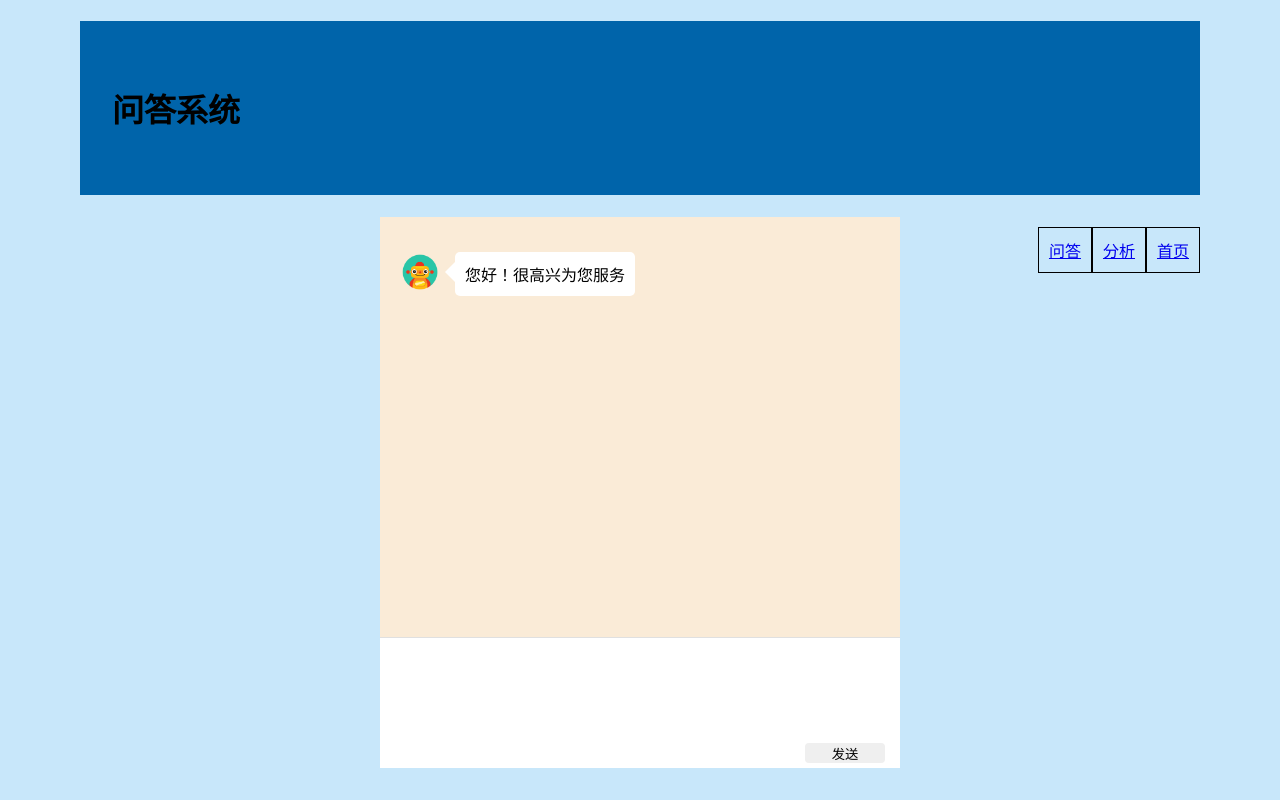
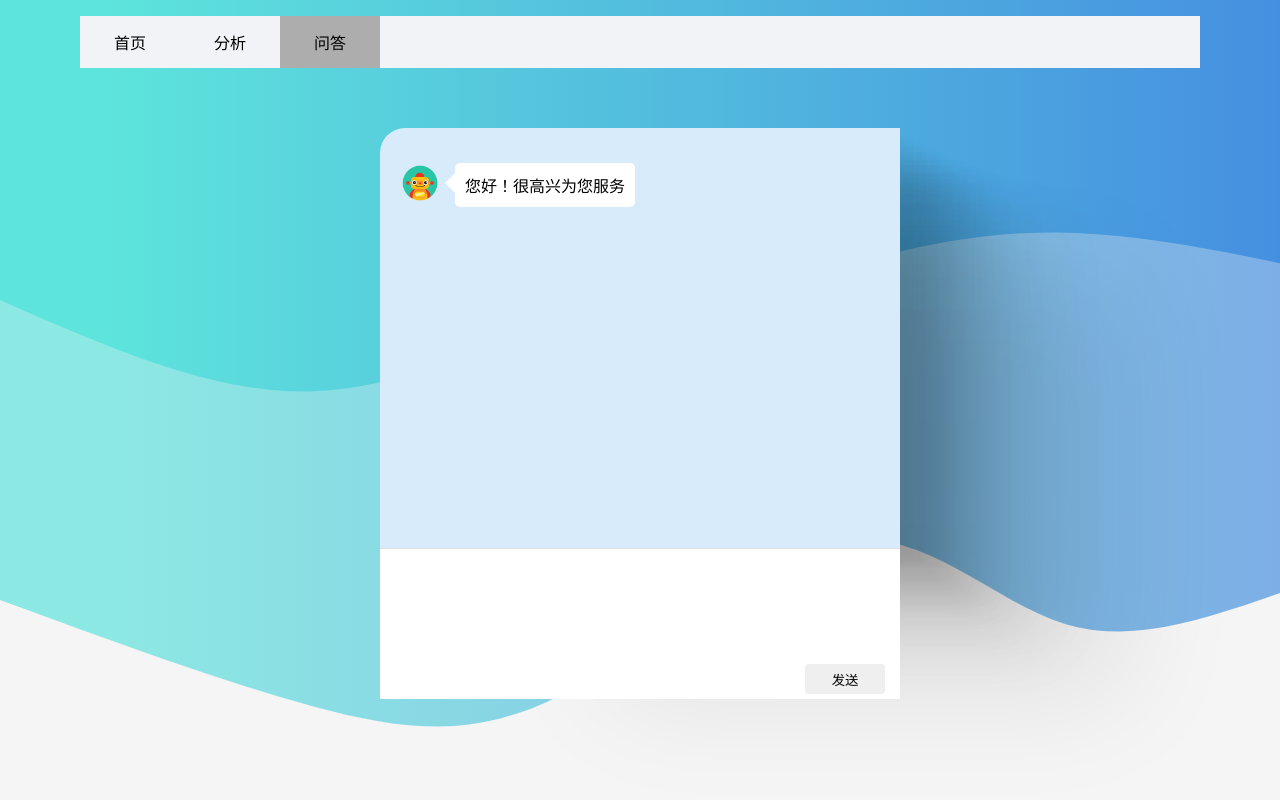
Before and after one commit to lqlqlq12/social_network, a Django app: page /questionAnswer in a window 1280 px wide. Run offline with Django 4.2, Linux system fonts and the light colour scheme.

Commit message:
css change

```diff
--- a/static/css/style.css
+++ b/static/css/style.css
@@ -1,36 +1,66 @@
 body{
-    color: #000;
-    background: rgb(200, 231, 250);
+    color: #000000;
+    background:whitesmoke;
+    background-image: url("../images/svg.png");
+    background-repeat: no-repeat;
     padding: 0 5em;
     margin: 0;
 }
 h1{
     padding: 2em 1em;
-    background: rgb(0, 100, 170);
+    background: rgb(73, 179, 255);
+    color: #fff;
 }
 p{
     margin: 1em 0;
 }
-
+.transbox{
+    margin: 0px;
+    background-color: #fff;
+    border: 1px solid black;
+    opacity: 0.9;
+}
 ul{
     list-style: none;
-    margin: 0px;
+    margin-bottom: 10px;
     padding: 0px;
-    width: auto;
+    overflow: hidden;
+    background-color: #f2f3f7;
 }
-ul li{
-    float: right;
-    margin-top: 10px;
-    padding: 10px;
-    border-style: solid;
-    border: 1px solid;
+li{
+    float: left;
+    width: 100px;
+}
+li a{
+    display: block;
+    text-align: center;
+    padding: 14px 16px;
+    color: #000;
+    text-decoration: none;
+    margin: 0 3px;
+}
+.active{
+    background-color: #adadad;
+    color: white;
+}
+li a:hover:not(.active){
+    background-color: #555;
+    color: white;
+}
+ul.pagination li a{
+    transition: background-color .3s;
+
+}
+th{
+    padding: 25px;
 }
 .question{
     width: 200px;
 }
 .container{
     width: calc(50% - 40px) ;
-    margin: auto
+    padding-top: 50px;
+    margin: auto;
 }
 .content{
     width: calc(100% - 40px);
@@ -38,7 +68,19 @@ ul li{
     padding: 20px;
     overflow-y: scroll;
     flex: 1;
-    background-color: antiquewhite;
+    background-color: rgb(215, 235, 250);
+    box-shadow:
+    12.9px 8.5px 2.6px rgba(0, 0, 0, 0.017),
+    24.6px 16.3px 5.5px rgba(0, 0, 0, 0.024),
+    35.7px 23.6px 8.8px rgba(0, 0, 0, 0.029),
+    46.8px 31px 12.7px rgba(0, 0, 0, 0.033),
+    58.6px 38.8px 17.4px rgba(0, 0, 0, 0.037),
+    72.1px 47.8px 23.6px rgba(0, 0, 0, 0.042),
+    89px 58.9px 32.1px rgba(0, 0, 0, 0.047),
+    112px 74.2px 45px rgba(0, 0, 0, 0.053),
+    147.9px 97.9px 67.6px rgba(0, 0, 0, 0.062),
+    228px 151px 119px rgba(0, 0, 0, 0.08);
+    border-top-left-radius: 25px;
 }
 .content:hover::-webkit-scrollbar-thumb{
     background:rgba(0,0,0,0.1);
@@ -107,7 +149,7 @@ ul li{
 }
 .input-area{
     border-top:0.5px solid #e0e0e0;
-    height: 130px;
+    height: 150px;
     display: flex;
     flex-flow: column;
     background-color: #fff;
@@ -125,7 +167,7 @@ textarea{
 }
 .button-area{
     display: flex;
-    height: 20px;
+    height: 30px;
     margin-right: 10px;
     line-height: 40px;
     padding: 5px;
@@ -140,6 +182,9 @@ textarea{
     float: right;
     cursor: pointer;
 }
+.button-area button:hover{
+    background-color: #adadad;
+}
 .avatar-bot{
     background-image: url("../images/bot.jpeg");
     width: 40px;
--- a/templates/questionAnswer.html
+++ b/templates/questionAnswer.html
@@ -9,15 +9,13 @@
         <title>大学生就业</title>
     </head>
     <body>
-        <h1>问答系统</h1>
         <div class="navigation">
             <ul class="nav">
                 <li><a href="http://127.0.0.1:8000/">首页</a></li>
                 <li><a href="http://127.0.0.1:8000/classification/">分析</a></li>
-                <li class="last"><a href="http://127.0.0.1:8000/questionAnswer/">问答</a></li>
+                <li class="active"><a href="http://127.0.0.1:8000/questionAnswer/">问答</a></li>
             </ul>
         </div>
-        <div class="clear"></div>
         <div class="container">
             <div class="content">
                 <div class="item item-left">
```
Also changed, not shown: templates/classification.html (+7 -7 lines), templates/homePage.html (+5 -3 lines), static/images/back.jpeg (added), static/images/back.png (added), static/images/svg.png (added).
